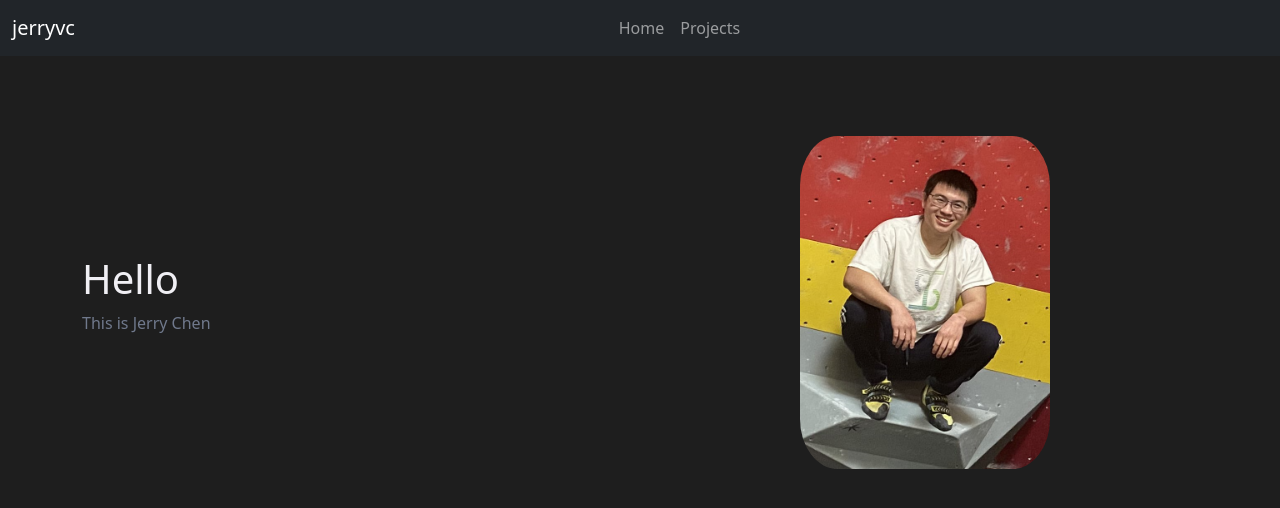
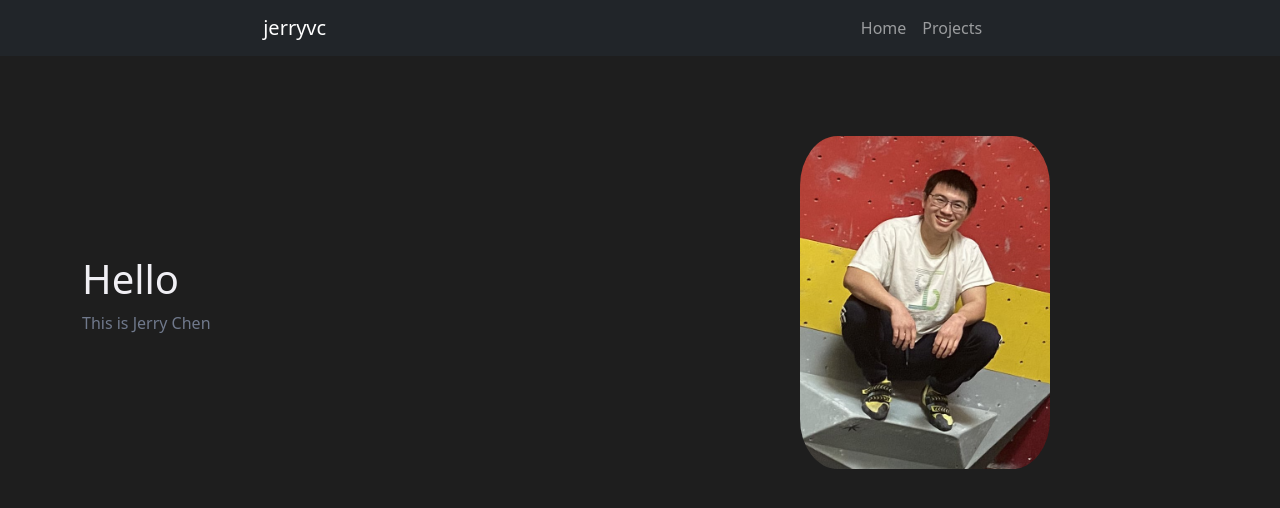
Before and after one commit to jerryvchen/jerryvchen.github.io, a React (Vite) app: page / in a window 1280 px wide. Shown: the top 508 px of the page. Built offline with nearby package versions, Linux system fonts and the light colour scheme.

Commit message:
styled navbar a bit more

```diff
--- a/src/components/Navbar.scss
+++ b/src/components/Navbar.scss
@@ -10,17 +10,42 @@
 .navbar-brand {
     font-size: 1.2rem;
     white-space: nowrap;
+
+    @media (min-width: 992px) {
+        margin-left: 20%;
+    }
+
+    @media (max-width: 991px) {
+        margin-left: 0;
+    }
 }
 
 .navbar-nav {
     display: flex;
-    justify-content: center;
-    flex-direction: column;
-    width: 100%;
+    justify-content: flex-end;
+    flex-direction: row;
+
+    @media (min-width: 992px) {
+        justify-content: center;
+        margin-right: 30%;
+    }
+
+    @media (max-width: 991px) {
+        flex-direction: column;
+        justify-content: flex-start;
+        align-items: flex-start;
+        margin-right: 0;
+    }
 }
 
 .navbar-nav .nav-link {
     padding: 0 1rem;
+    text-align: center;
+
+    @media (max-width: 991px) {
+        text-align: left;
+        padding-left: 1rem;
+      }
 }
 
 .navbar-toggler {
@@ -36,4 +61,8 @@
 .collapse {
     display: flex;
     justify-content: flex-end;
+
+    @media (max-width: 991px) {
+        justify-content: flex-start;
+    }
 }
```
